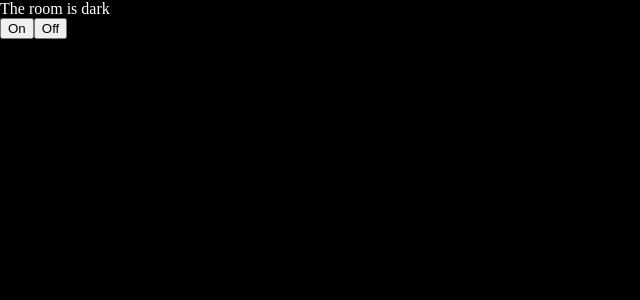
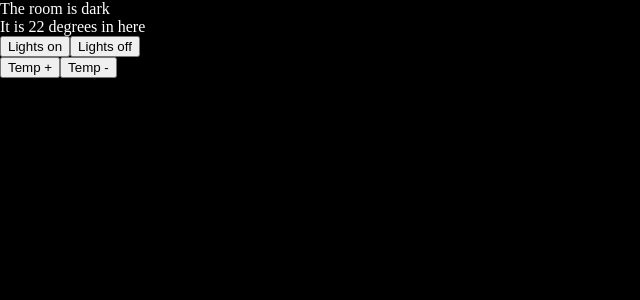
Before and after one commit to jlblumberg/reddit-live, a React (Create React App) app: page / in a window 1280 px wide. Shown: the top 300 px of the page, without its empty margins (0-640 px from the left). Built offline with nearby package versions, Linux system fonts and the light colour scheme.

Commit message:
Add another state hook for temperature

```diff
--- a/src/index.js
+++ b/src/index.js
@@ -5,17 +5,16 @@ import "./index.css";
 function Room() {
   const [isLit, setLit] = useState(false);
   const brightness = isLit ? "lit" : "dark";
+  const [temp, setTemp] = useState(22)
 
   return (
     <div className={`room ${brightness}`}>
-      The room is {brightness}
-      <br/>
-      <button onClick={() => setLit(true)}>
-        On
-      </button>
-      <button onClick={() => setLit(false)}>
-        Off
-      </button>
+      The room is {brightness} <br />
+      It is {temp} degrees in here <br />
+      <button onClick={() => setLit(true)}>Lights on</button>
+      <button onClick={() => setLit(false)}>Lights off</button><br />
+      <button onClick={() => setTemp(temp + 1)}>Temp +</button>
+      <button onClick={() => setTemp(temp - 1)}>Temp -</button>
     </div>
   );
 }
```
